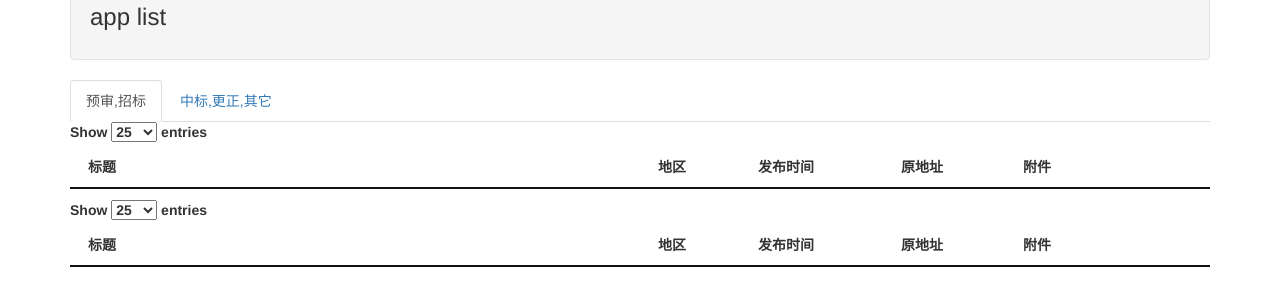
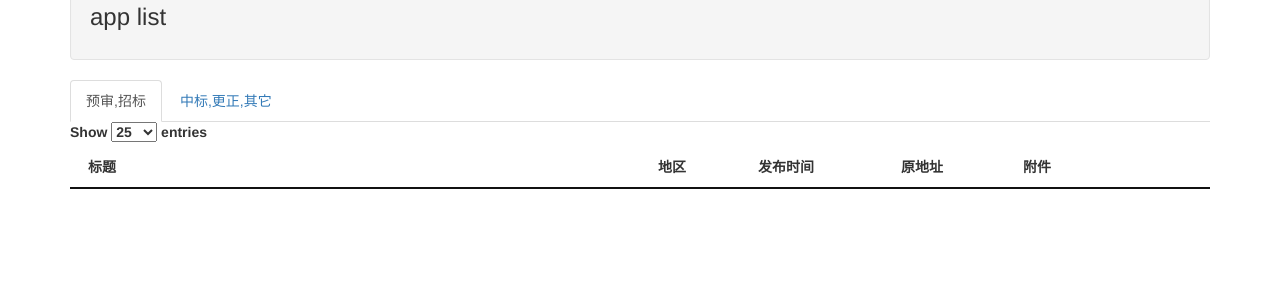
Before and after one commit to hw20686832/ccgp, a Python web app: template webadmin/templates/index.html in a window 1280 px wide. Shown: the part 148-454 px from the top of the page. Run offline with Jinja, Linux system fonts and the light colour scheme; the template is opened without the code that fills it, so the values that code supplies are empty.

Commit message:
fix a letter bug

```diff
--- a/webadmin/templates/index.html
+++ b/webadmin/templates/index.html
@@ -64,7 +64,7 @@
       </thead>
       </table>
     </div>
-    <div role="tabpanel" class="tab-pane active" id="group2">
+    <div role="tabpanel" class="tab-pane" id="group2">
       <table class="table table-hover" id="main_tb_2"  width="100%" display="">
       <thead>
         <tr>
```
